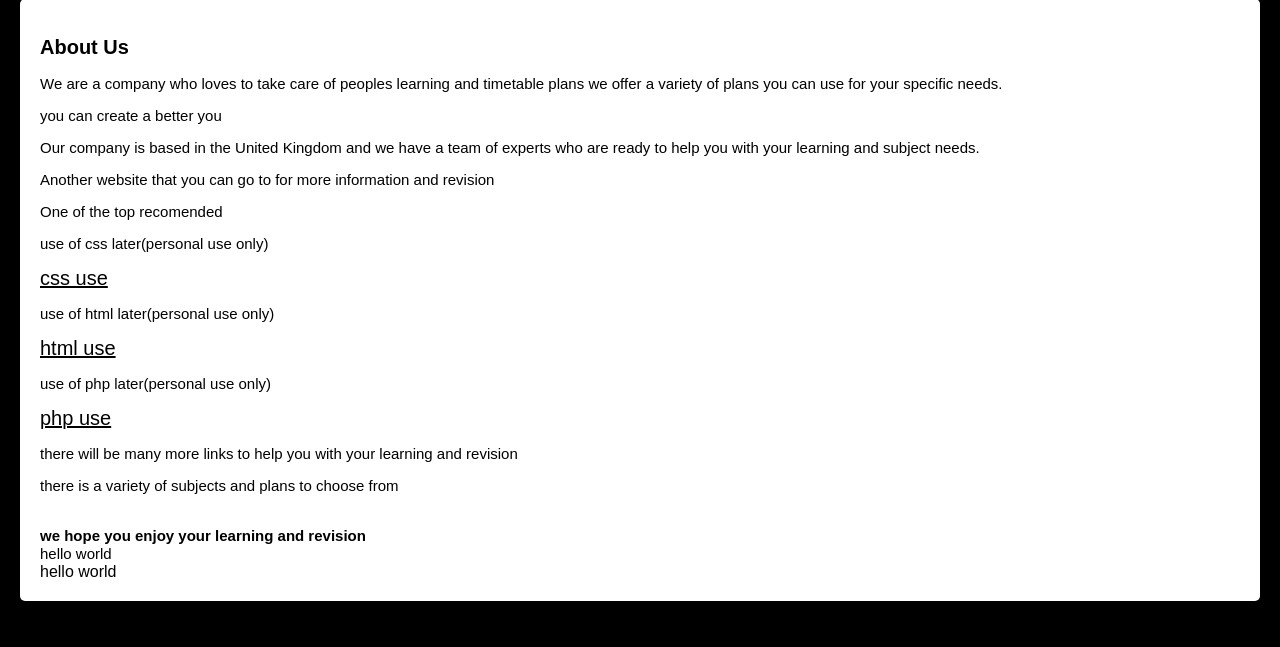
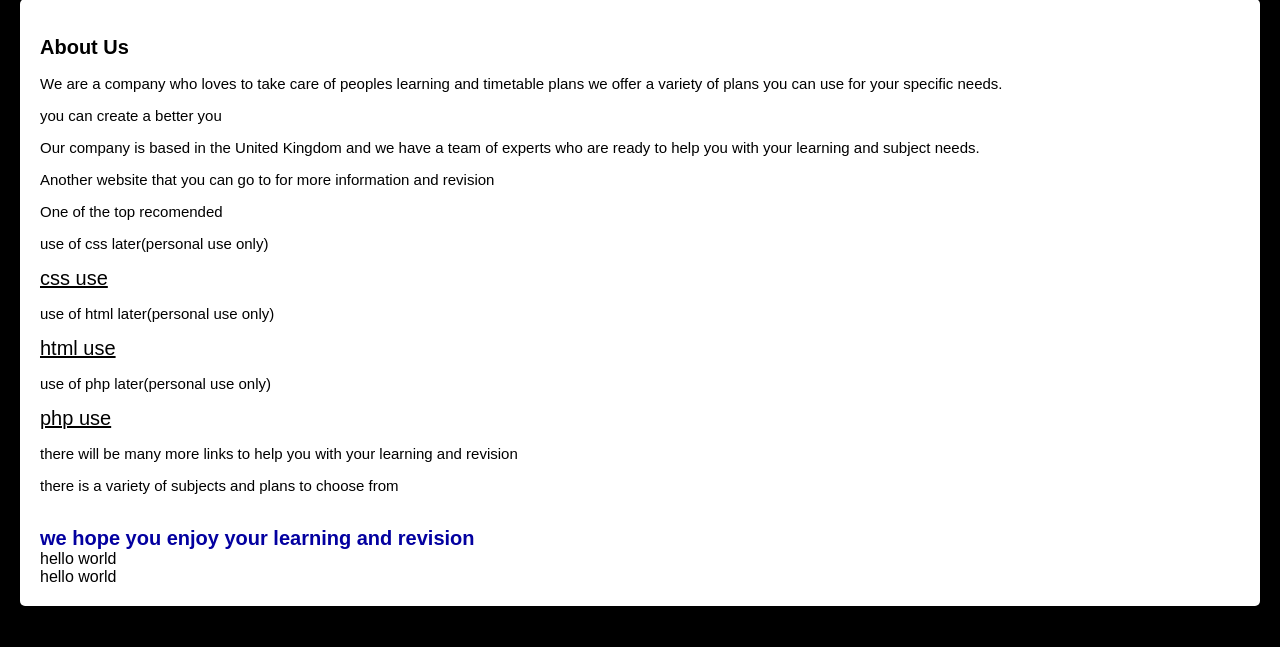
Before and after one commit to Racso132/GibJohn, a PHP site: page /about.php in a window 1280 px wide. Shown: the part 153-800 px from the top of the page. Run offline with PHP 8.4, Linux system fonts and the light colour scheme.

Commit message:
Update styles for <b> element in style.css and remove <c> styles

```diff
--- a/style.css
+++ b/style.css
@@ -219,14 +219,8 @@ img {
     margin: 10px;
 }
 
-c {
-    color: #000000;
-    font-size: 15px;
-    grid-template-columns: auto;
+b {
+    color: #0300a0;
+    font-size: 20px;
+    mask-position: right;
 }
-
-b {
-    color: #000000;
-    font-size: 15px;
-    grid-template-columns: auto;
-}
```
